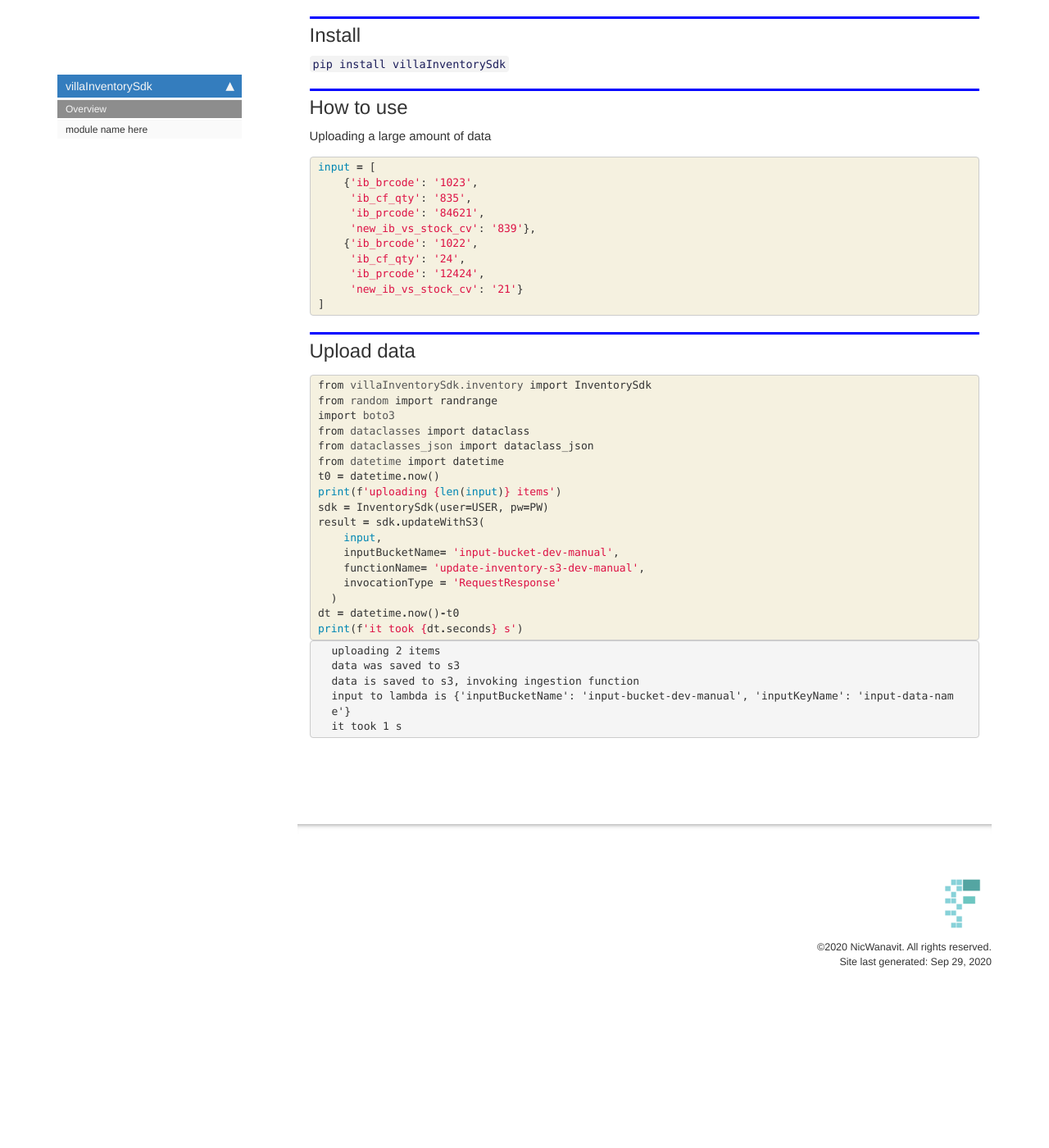
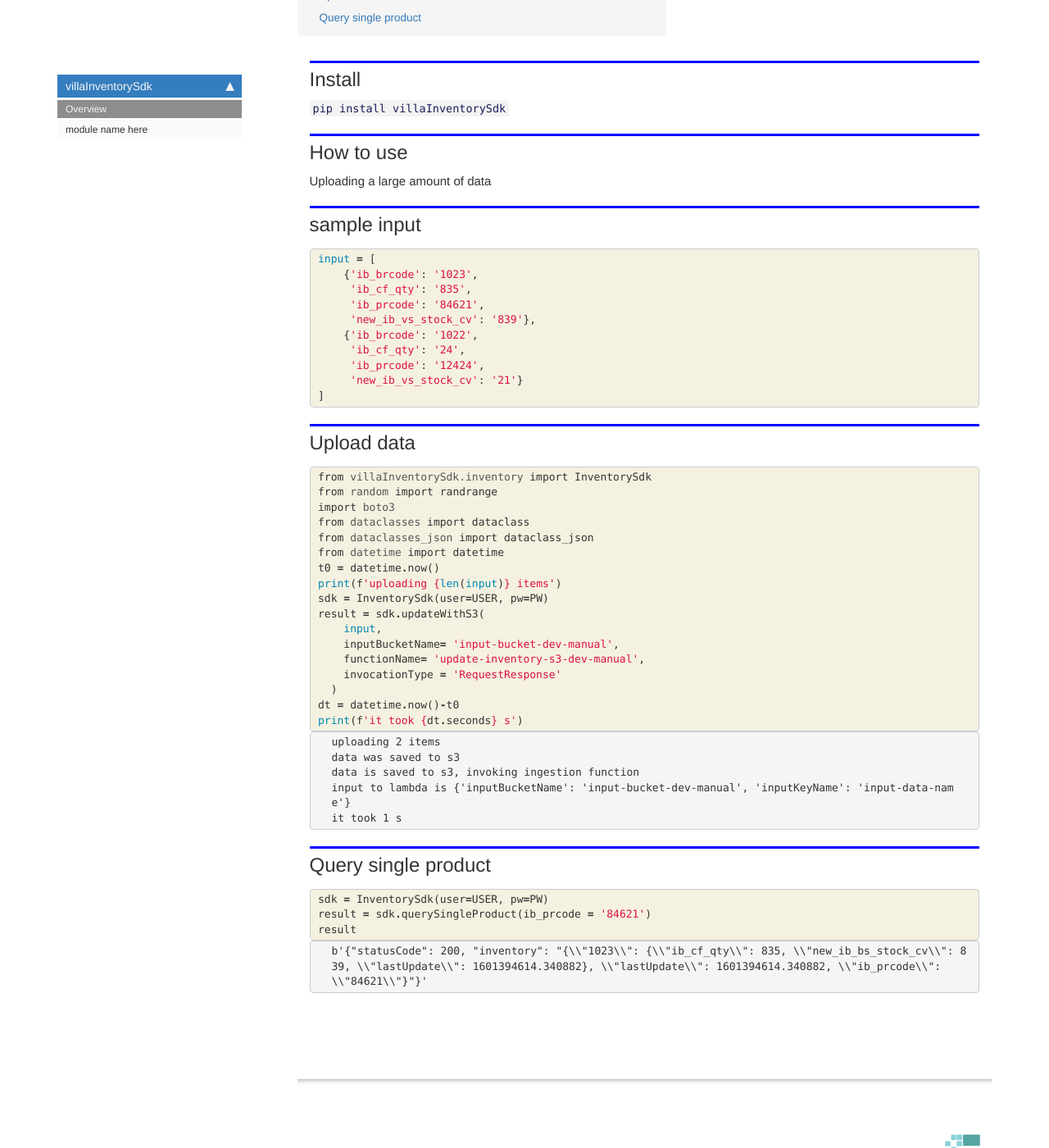
Before and after one commit to thanakijwanavit/villa-inventory-sdk, a Jekyll site: the page built from docs/index.html, in a window 1280 px wide and 1400 px high, scrolled down 323 px. Shown: the whole window at 82% size. Built offline with Jekyll 4.4.1, drawn with Linux system fonts in a browser that asks for light colours; nearby versions of some CDN libraries; comment, search, counter and statistics services are not loaded; before the commit the page ends 1556 px from its top, so only the background shows below that.

Commit message:
add single product

```diff
--- a/docs/index.html
+++ b/docs/index.html
@@ -52,6 +52,12 @@
 <div class="text_cell_render border-box-sizing rendered_html">
 <p>Uploading a large amount of data</p>
 
+</div>
+</div>
+</div>
+<div class="cell border-box-sizing text_cell rendered"><div class="inner_cell">
+<div class="text_cell_render border-box-sizing rendered_html">
+<h2 id="sample-input">sample input<a class="anchor-link" href="#sample-input"> </a></h2>
 </div>
 </div>
 </div>
@@ -138,4 +144,45 @@
 </div>
     {% endraw %}
 
+<div class="cell border-box-sizing text_cell rendered"><div class="inner_cell">
+<div class="text_cell_render border-box-sizing rendered_html">
+<h2 id="Query-single-product">Query single product<a class="anchor-link" href="#Query-single-product"> </a></h2>
 </div>
+</div>
+</div>
+    {% raw %}
+
+<div class="cell border-box-sizing code_cell rendered">
+<div class="input">
+
+<div class="inner_cell">
+    <div class="input_area">
+<div class=" highlight hl-ipython3"><pre><span></span><span class="n">sdk</span> <span class="o">=</span> <span class="n">InventorySdk</span><span class="p">(</span><span class="n">user</span><span class="o">=</span><span class="n">USER</span><span class="p">,</span> <span class="n">pw</span><span class="o">=</span><span class="n">PW</span><span class="p">)</span>
+<span class="n">result</span> <span class="o">=</span> <span class="n">sdk</span><span class="o">.</span><span class="n">querySingleProduct</span><span class="p">(</span><span class="n">ib_prcode</span> <span class="o">=</span> <span class="s1">&#39;84621&#39;</span><span class="p">)</span>
+<span class="n">result</span>
+</pre></div>
+
+    </div>
+</div>
+</div>
+
+<div class="output_wrapper">
+<div class="output">
+
+<div class="output_area">
+
+
+
+<div class="output_text output_subarea output_execute_result">
+<pre>b&#39;{&#34;statusCode&#34;: 200, &#34;inventory&#34;: &#34;{\\&#34;1023\\&#34;: {\\&#34;ib_cf_qty\\&#34;: 835, \\&#34;new_ib_bs_stock_cv\\&#34;: 839, \\&#34;lastUpdate\\&#34;: 1601394614.340882}, \\&#34;lastUpdate\\&#34;: 1601394614.340882, \\&#34;ib_prcode\\&#34;: \\&#34;84621\\&#34;}&#34;}&#39;</pre>
+</div>
+
+</div>
+
+</div>
+</div>
+
+</div>
+    {% endraw %}
+
+</div>
```
Also changed, not shown: villaInventorySdk/inventory.py (+12 -0 lines), README.md, 3 other files.
